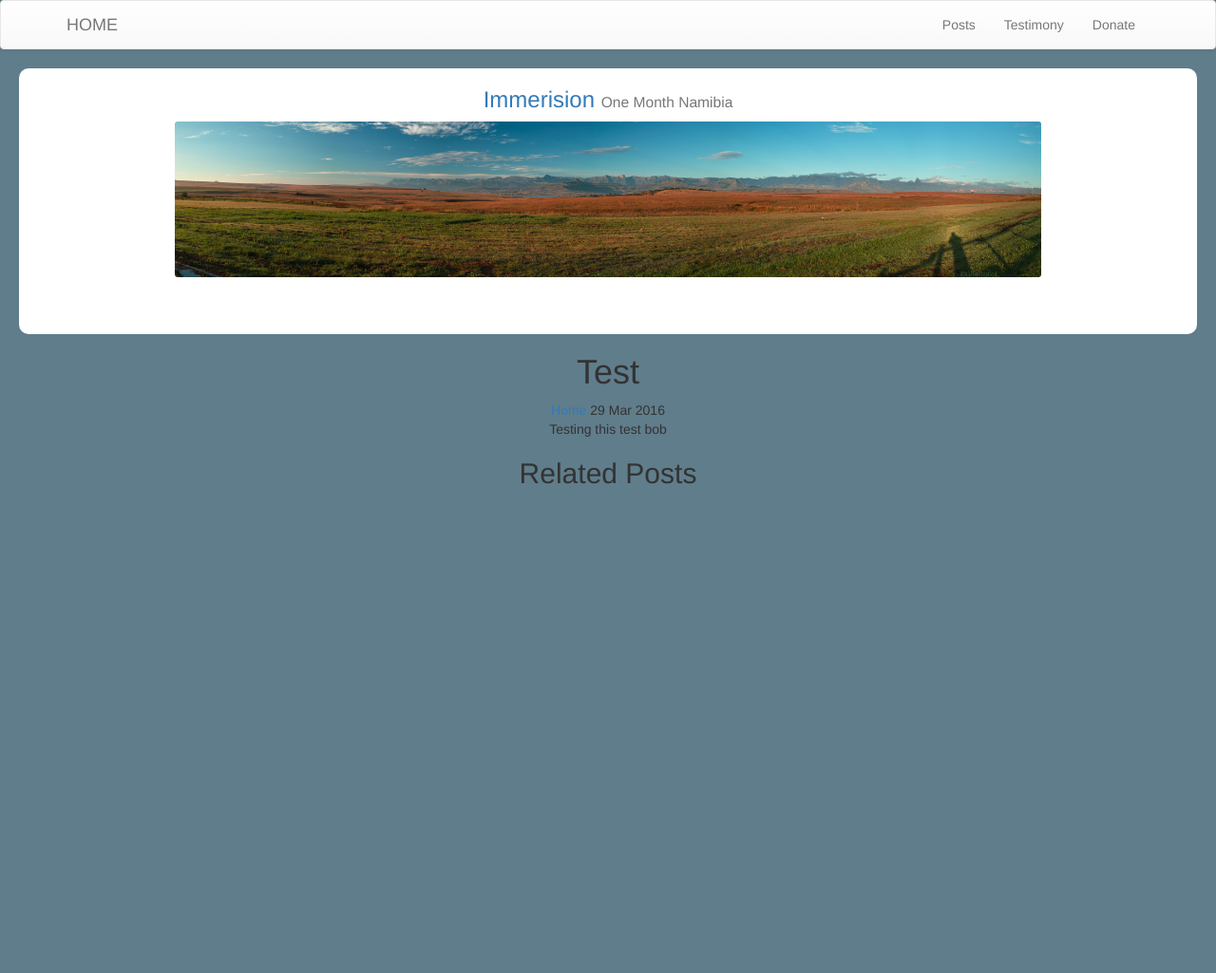
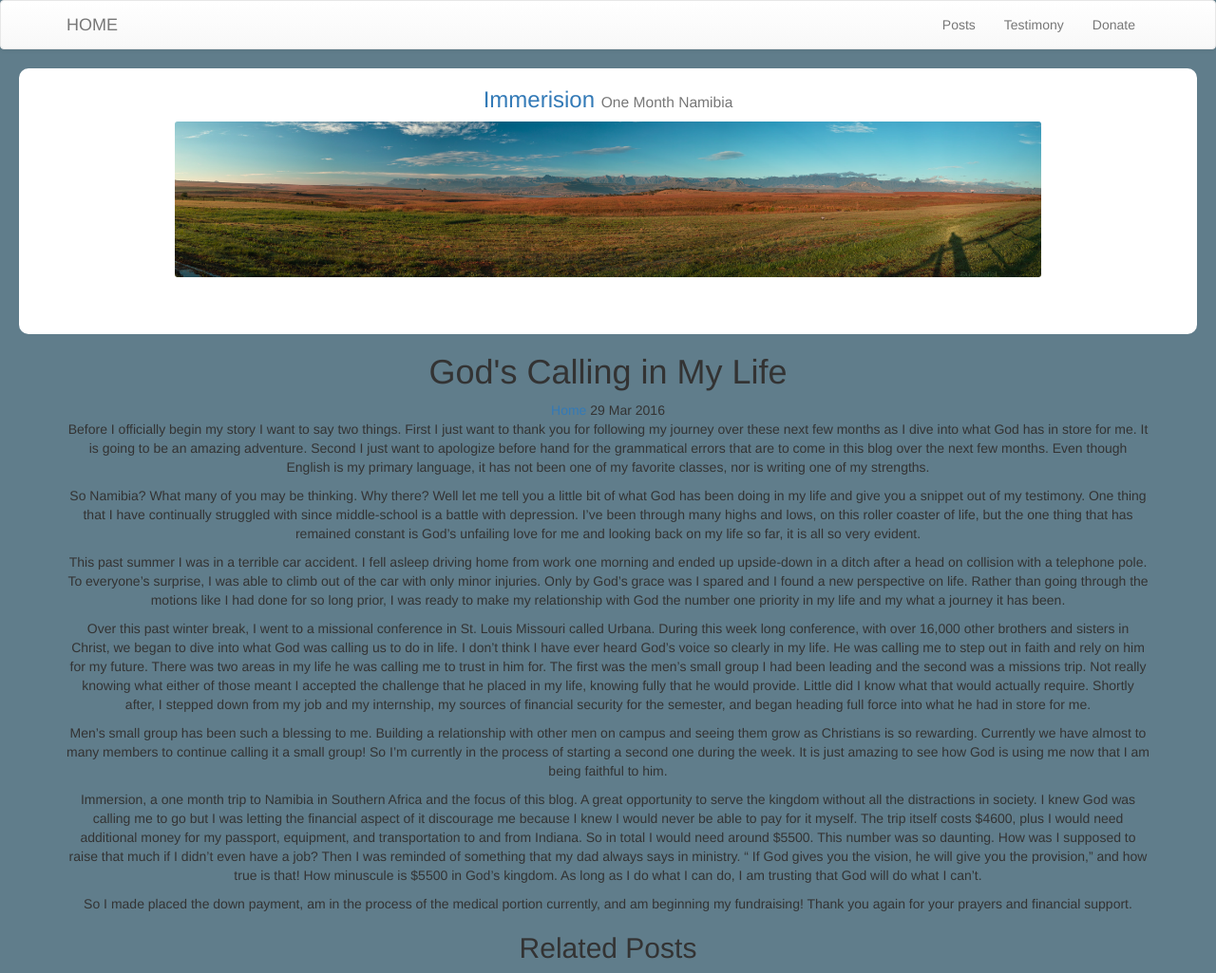
Before and after one commit to jaden2africa/jaden2africa.github.io, a Jekyll site: the page built from _posts/2016-03-29-test.markdown, in a window 1280 px wide. Shown: the whole page at 95% size. Built offline with Jekyll 4.4.1, drawn with Linux system fonts in a browser that asks for light colours; before the commit the page ends 900 px from its top, so only the background shows below that.

Commit message:
Update 2016-03-29-test.markdown

```diff
--- a/_posts/2016-03-29-test.markdown
+++ b/_posts/2016-03-29-test.markdown
@@ -1,6 +1,18 @@
 ---
 published: true
-title: Test
+title: God's Calling in My Life
 layout: post
 ---
-Testing this test bob
+Before I officially begin my story I want to say two things. First I just want to thank you for following my journey over these next few months as I dive into what God has in store for me. It is going to be an amazing adventure. Second I just want to apologize before hand for the grammatical errors that are to come in this blog over the next few months. Even though English is my primary language, it has not been one of my favorite classes, nor is writing one of my strengths.
+
+So Namibia? What many of you may be thinking. Why there? Well let me tell you a little bit of what God has been doing in my life and give you a snippet out of my testimony. One thing that I have continually struggled with since middle-school is a battle with depression. I’ve been through many highs and lows, on this roller coaster of life, but the one thing that has remained constant is God’s unfailing love for me and looking back on my life so far, it is all so very evident.
+
+This past summer I was in a terrible car accident. I fell asleep driving home from work one morning and ended up upside-down in a ditch after a head on collision with a telephone pole. To everyone’s surprise, I was able to climb out of the car with only minor injuries. Only by God’s grace was I spared and I found a new perspective on life. Rather than going through the motions like I had done for so long prior, I was ready to make my relationship with God the number one priority in my life and my what a journey it has been.
+
+Over this past winter break, I went to a missional conference in St. Louis Missouri called Urbana. During this week long conference, with over 16,000 other brothers and sisters in Christ, we began to dive into what God was calling us to do in life. I don’t think I have ever heard God’s voice so clearly in my life. He was calling me to step out in faith and rely on him for my future. There was two areas in my life he was calling me to trust in him for. The first was the men’s small group I had been leading and the second was a missions trip. Not really knowing what either of those meant I accepted the challenge that he placed in my life, knowing fully that he would provide. Little did I know what that would actually require. Shortly after, I stepped down from my job and my internship, my sources of financial security for the semester, and began heading full force into what he had in store for me.
+
+Men’s small group has been such a blessing to me. Building a relationship with other men on campus and seeing them grow as Christians is so rewarding. Currently we have almost to many members to continue calling it a small group! So I’m currently in the process of starting a second one during the week. It is just amazing to see how God is using me now that I am being faithful to him.
+
+Immersion, a one month trip to Namibia in Southern Africa and the focus of this blog. A great opportunity to serve the kingdom without all the distractions in society. I knew God was calling me to go but I was letting the financial aspect of it discourage me because I knew I would never be able to pay for it myself. The trip itself costs $4600, plus I would need additional money for my passport, equipment, and transportation to and from Indiana. So in total I would need around $5500. This number was so daunting. How was I supposed to raise that much if I didn’t even have a job? Then I was reminded of something that my dad always says in ministry. “ If God gives you the vision, he will give you the provision,” and how true is that! How minuscule is $5500 in God’s kingdom. As long as I do what I can do, I am trusting that God will do what I can’t.
+
+So I made placed the down payment, am in the process of the medical portion currently, and am beginning my fundraising! Thank you again for your prayers and financial support.
```
